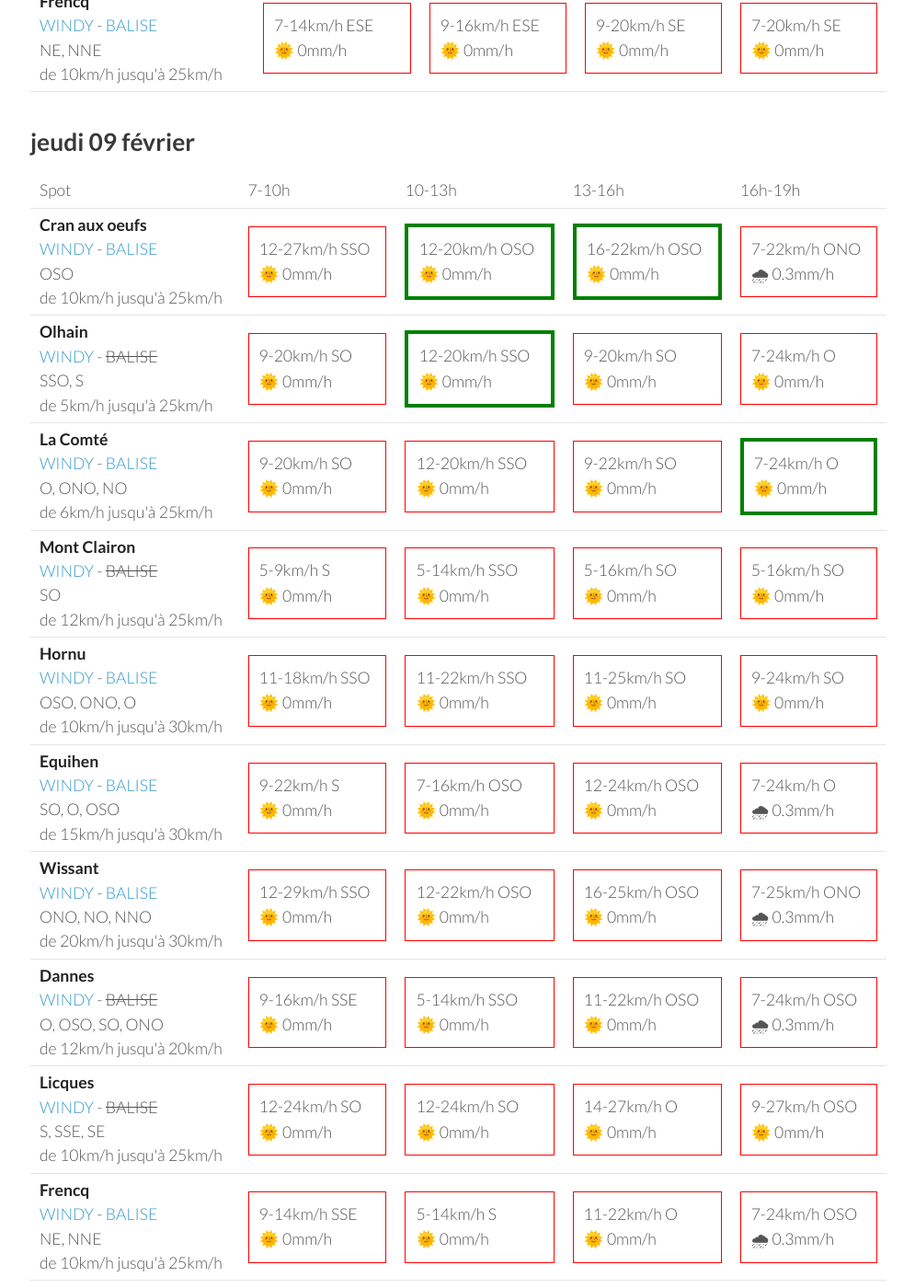
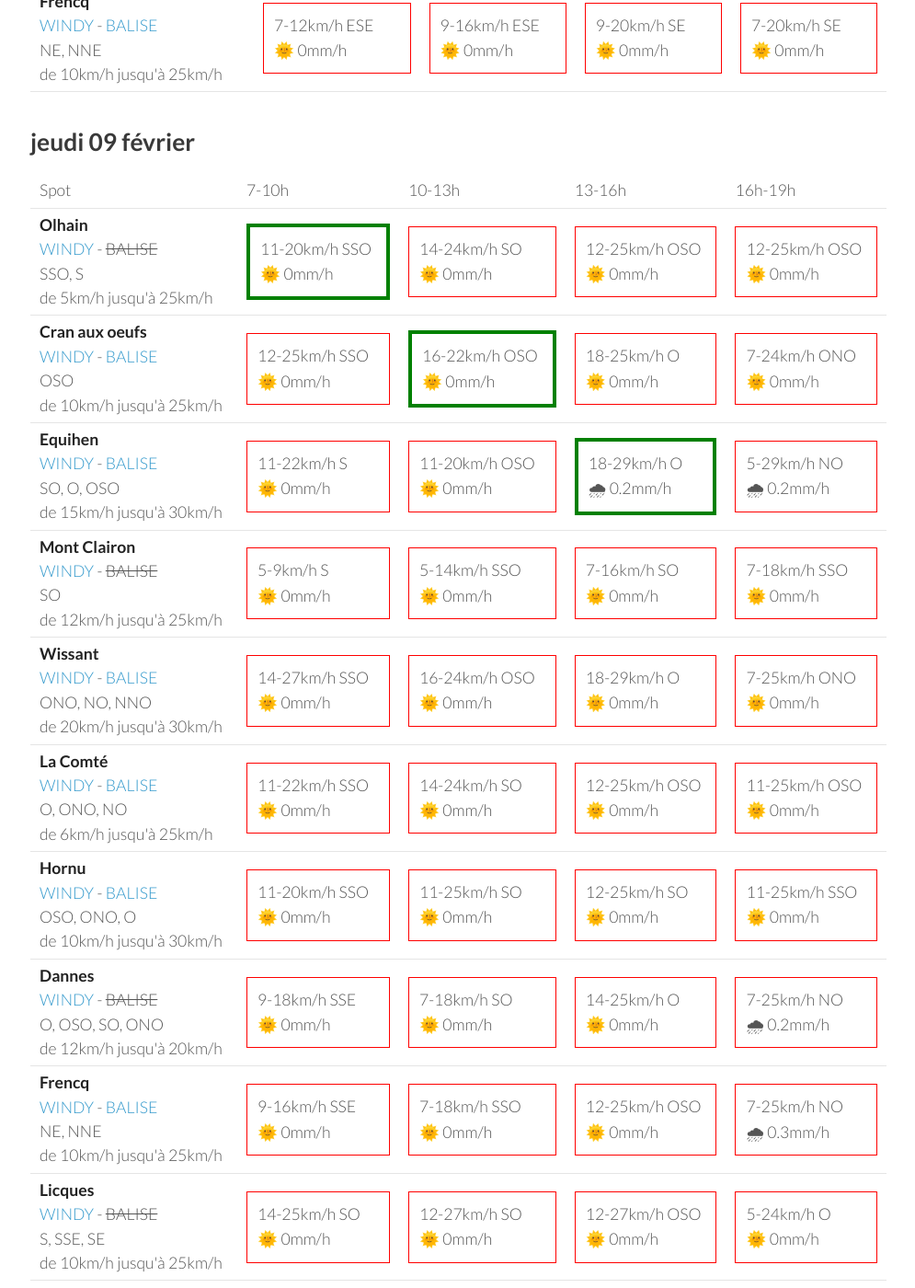
Before and after one commit to parapente-dans-le-nord/parapente-dans-le-nord.github.io, a Jekyll site: the page built from all.markdown, in a window 1280 px wide and 1400 px high, scrolled down 4366 px. Shown: the whole window at 92% size, without its empty margins (25-1020 px from the left). Built offline with Jekyll 4.4.1, drawn with Linux system fonts in a browser that asks for light colours; some of the changed text lies outside the part shown.

Commit message:
update index.markdown

```diff
--- a/all.markdown
+++ b/all.markdown
@@ -266,19 +266,19 @@ page mise à jour le lundi 06 février 13:03
         <td><strong>Olhain</strong><br><a href="https://windy.com/50.434/2.586?50.031,2.587,8,m:e3eagft">WINDY</a> - <span class="no-balise"> BALISE </span><br> <span class="vent-favorable">SSO, S</span><br><span class="force-vent">de 5km/h jusqu'à 25km/h</span> </td>
 
             <td><div class="not-flyable"><p>7-11km/h SSE</p><p>🌞 0mm/h</p></div></td>
-            <td><div class="not-flyable"><p>7-14km/h SE</p><p>🌞 0mm/h</p></div></td>
-            <td><div class="not-flyable"><p>9-20km/h SE</p><p>🌞 0mm/h</p></div></td>
-            <td><div class="not-flyable"><p>7-20km/h ESE</p><p>🌞 0mm/h</p></div></td>
+            <td><div class="not-flyable"><p>5-12km/h SE</p><p>🌞 0mm/h</p></div></td>
+            <td><div class="not-flyable"><p>9-18km/h SE</p><p>🌞 0mm/h</p></div></td>
+            <td><div class="not-flyable"><p>7-20km/h SE</p><p>🌞 0mm/h</p></div></td>
 
 
     </tr>
 <tr>
         <td><strong>La Comté</strong><br><a href="https://windy.com/50.426/2.500?50.025,2.499,8">WINDY</a> - <span class=""><a href="https://balisemeteo.com/balise.php?idBalise=">BALISE</a> </span><br> <span class="vent-favorable">O, ONO, NO</span><br><span class="force-vent">de 6km/h jusqu'à 25km/h</span> </td>
 
-            <td><div class="not-flyable"><p>5-11km/h SSE</p><p>🌞 0mm/h</p></div></td>
+            <td><div class="not-flyable"><p>7-11km/h SSE</p><p>🌞 0mm/h</p></div></td>
             <td><div class="not-flyable"><p>7-14km/h SE</p><p>🌞 0mm/h</p></div></td>
             <td><div class="not-flyable"><p>9-20km/h SE</p><p>🌞 0mm/h</p></div></td>
-            <td><div class="not-flyable"><p>7-20km/h ESE</p><p>🌞 0mm/h</p></div></td>
+            <td><div class="not-flyable"><p>9-20km/h SE</p><p>🌞 0mm/h</p></div></td>
 
 
     </tr>
@@ -288,7 +288,7 @@ page mise à jour le lundi 06 février 13:03
             <td><div class="not-flyable"><p>7-12km/h ESE</p><p>🌞 0mm/h</p></div></td>
             <td><div class="not-flyable"><p>9-16km/h ESE</p><p>🌞 0mm/h</p></div></td>
             <td><div class="not-flyable"><p>9-20km/h SE</p><p>🌞 0mm/h</p></div></td>
-            <td><div class="not-flyable"><p>7-20km/h SE</p><p>🌞 0mm/h</p></div></td>
+            <td><div class="not-flyable"><p>7-18km/h SE</p><p>🌞 0mm/h</p></div></td>
 
 
     </tr>
@@ -297,8 +297,8 @@ page mise à jour le lundi 06 février 13:03
 
             <td><div class="not-flyable"><p>11-18km/h ESE</p><p>🌞 0mm/h</p></div></td>
             <td><div class="not-flyable"><p>9-18km/h SE</p><p>🌞 0mm/h</p></div></td>
-            <td><div class="not-flyable"><p>5-14km/h SSE</p><p>🌞 0mm/h</p></div></td>
-            <td><div class="not-flyable"><p>3-11km/h SSE</p><p>🌞 0mm/h</p></div></td>
+            <td><div class="not-flyable"><p>5-16km/h SSE</p><p>🌞 0mm/h</p></div></td>
+            <td><div class="not-flyable"><p>1-11km/h SE</p><p>🌞 0mm/h</p></div></td>
 
 
     </tr>
@@ -316,8 +316,8 @@ page mise à jour le lundi 06 février 13:03
         <td><strong>Zuydcotte</strong><br><a href="https://windy.com/51.064/2.491?50.669,2.488,8,m:e4hagfk">WINDY</a> - <span class=""><a href="https://www.allosurf.net/meteo/live/dunkerque-station-meteo-lfak-8329.html">BALISE</a> </span><br> <span class="vent-favorable">NNO, N</span><br><span class="force-vent">de 15km/h jusqu'à 30km/h</span> </td>
 
             <td><div class="not-flyable"><p>7-12km/h SE</p><p>🌞 0mm/h</p></div></td>
-            <td><div class="not-flyable"><p>7-14km/h SSE</p><p>🌞 0mm/h</p></div></td>
-            <td><div class="not-flyable"><p>7-16km/h SSE</p><p>🌞 0mm/h</p></div></td>
+            <td><div class="not-flyable"><p>7-14km/h SE</p><p>🌞 0mm/h</p></div></td>
+            <td><div class="not-flyable"><p>7-16km/h SE</p><p>🌞 0mm/h</p></div></td>
             <td><div class="not-flyable"><p>9-16km/h SE</p><p>🌞 0mm/h</p></div></td>
 
 
@@ -325,10 +325,10 @@ page mise à jour le lundi 06 février 13:03
 <tr>
         <td><strong>Wissant</strong><br><a href="https://windy.com/50.885/1.653?50.488,1.653,8,m:e3XagdU">WINDY</a> - <span class=""><a href="https://balisemeteo.com/balise_histo.php?idBalise=159">BALISE</a> </span><br> <span class="vent-favorable">ONO, NO, NNO</span><br><span class="force-vent">de 20km/h jusqu'à 30km/h</span> </td>
 
-            <td><div class="not-flyable"><p>9-16km/h ESE</p><p>🌞 0mm/h</p></div></td>
-            <td><div class="not-flyable"><p>9-18km/h SE</p><p>🌞 0mm/h</p></div></td>
+            <td><div class="not-flyable"><p>11-16km/h ESE</p><p>🌞 0mm/h</p></div></td>
+            <td><div class="not-flyable"><p>9-18km/h ESE</p><p>🌞 0mm/h</p></div></td>
             <td><div class="not-flyable"><p>5-16km/h SSE</p><p>🌞 0mm/h</p></div></td>
-            <td><div class="not-flyable"><p>3-11km/h SSE</p><p>🌞 0mm/h</p></div></td>
+            <td><div class="not-flyable"><p>1-12km/h SE</p><p>🌞 0mm/h</p></div></td>
 
 
     </tr>
@@ -336,9 +336,9 @@ page mise à jour le lundi 06 février 13:03
         <td><strong>Hornu</strong><br><a href="https://windy.com/50.424/3.819?50.024,3.818,8,m:e3daghw">WINDY</a> - <span class=""><a href="https://balisemeteo.com/balise_histo.php?idBalise=5040">BALISE</a> </span><br> <span class="vent-favorable">OSO, ONO, O</span><br><span class="force-vent">de 10km/h jusqu'à 30km/h</span> </td>
 
             <td><div class="not-flyable"><p>5-11km/h ESE</p><p>🌞 0mm/h</p></div></td>
-            <td><div class="not-flyable"><p>5-14km/h ESE</p><p>🌞 0mm/h</p></div></td>
-            <td><div class="not-flyable"><p>5-14km/h E</p><p>🌞 0mm/h</p></div></td>
-            <td><div class="not-flyable"><p>5-14km/h E</p><p>🌞 0mm/h</p></div></td>
+            <td><div class="not-flyable"><p>7-14km/h ESE</p><p>🌞 0mm/h</p></div></td>
+            <td><div class="not-flyable"><p>3-14km/h E</p><p>🌞 0mm/h</p></div></td>
+            <td><div class="not-flyable"><p>5-12km/h E</p><p>🌞 0mm/h</p></div></td>
 
 
     </tr>
@@ -355,17 +355,17 @@ page mise à jour le lundi 06 février 13:03
 <tr>
         <td><strong>Mont Clairon</strong><br><a href="https://windy.com/49.919/2.729?49.515,2.730,8,m:e2magfH">WINDY</a> - <span class="no-balise"> BALISE </span><br> <span class="vent-favorable">SO</span><br><span class="force-vent">de 12km/h jusqu'à 25km/h</span> </td>
 
-            <td><div class="not-flyable"><p>5-11km/h E</p><p>🌞 0mm/h</p></div></td>
-            <td><div class="not-flyable"><p>7-16km/h E</p><p>🌞 0mm/h</p></div></td>
-            <td><div class="not-flyable"><p>9-22km/h ESE</p><p>🌞 0mm/h</p></div></td>
-            <td><div class="not-flyable"><p>9-22km/h E</p><p>🌞 0mm/h</p></div></td>
+            <td><div class="not-flyable"><p>7-9km/h E</p><p>🌞 0mm/h</p></div></td>
+            <td><div class="not-flyable"><p>9-16km/h E</p><p>🌞 0mm/h</p></div></td>
+            <td><div class="not-flyable"><p>9-20km/h ESE</p><p>🌞 0mm/h</p></div></td>
+            <td><div class="not-flyable"><p>9-20km/h ESE</p><p>🌞 0mm/h</p></div></td>
 
 
     </tr>
 <tr>
         <td><strong>Frencq</strong><br><a href="https://windy.com/50.559/1.669?50.159,1.670,8,m:e3qagdV">WINDY</a> - <span class=""><a href="https://balisemeteo.com/balise_histo.php?idBalise=159">BALISE</a> </span><br> <span class="vent-favorable">NE, NNE</span><br><span class="force-vent">de 10km/h jusqu'à 25km/h</span> </td>
 
-            <td><div class="not-flyable"><p>7-14km/h ESE</p><p>🌞 0mm/h</p></div></td>
+            <td><div class="not-flyable"><p>7-12km/h ESE</p><p>🌞 0mm/h</p></div></td>
             <td><div class="not-flyable"><p>9-16km/h ESE</p><p>🌞 0mm/h</p></div></td>
             <td><div class="not-flyable"><p>9-20km/h SE</p><p>🌞 0mm/h</p></div></td>
             <td><div class="not-flyable"><p>7-20km/h SE</p><p>🌞 0mm/h</p></div></td>
@@ -389,32 +389,32 @@ page mise à jour le lundi 06 février 13:03
       <td>16h-19h</td>
     </tr>
 <tr>
-        <td><strong>Cran aux oeufs</strong><br><a href="https://windy.com/50.847/1.584?50.451,1.582,8,m:e3TagdN">WINDY</a> - <span class=""><a href="https://www.meteociel.fr/temps-reel/obs_villes.php?code2=7004">BALISE</a> </span><br> <span class="vent-favorable">OSO</span><br><span class="force-vent">de 10km/h jusqu'à 25km/h</span> </td>
+        <td><strong>Olhain</strong><br><a href="https://windy.com/50.434/2.586?50.031,2.587,8,m:e3eagft">WINDY</a> - <span class="no-balise"> BALISE </span><br> <span class="vent-favorable">SSO, S</span><br><span class="force-vent">de 5km/h jusqu'à 25km/h</span> </td>
 
-            <td><div class="not-flyable"><p>12-27km/h SSO</p><p>🌞 0mm/h</p></div></td>
-            <td><div class="flyable"><p>12-20km/h OSO</p><p>🌞 0mm/h</p></div></td>
-            <td><div class="flyable"><p>16-22km/h OSO</p><p>🌞 0mm/h</p></div></td>
-            <td><div class="not-flyable"><p>7-22km/h ONO</p><p>🌧 0.3mm/h</p></div></td>
+            <td><div class="flyable"><p>11-20km/h SSO</p><p>🌞 0mm/h</p></div></td>
+            <td><div class="not-flyable"><p>14-24km/h SO</p><p>🌞 0mm/h</p></div></td>
+            <td><div class="not-flyable"><p>12-25km/h OSO</p><p>🌞 0mm/h</p></div></td>
+            <td><div class="not-flyable"><p>12-25km/h OSO</p><p>🌞 0mm/h</p></div></td>
 
 
     </tr>
 <tr>
-        <td><strong>Olhain</strong><br><a href="https://windy.com/50.434/2.586?50.031,2.587,8,m:e3eagft">WINDY</a> - <span class="no-balise"> BALISE </span><br> <span class="vent-favorable">SSO, S</span><br><span class="force-vent">de 5km/h jusqu'à 25km/h</span> </td>
+        <td><strong>Cran aux oeufs</strong><br><a href="https://windy.com/50.847/1.584?50.451,1.582,8,m:e3TagdN">WINDY</a> - <span class=""><a href="https://www.meteociel.fr/temps-reel/obs_villes.php?code2=7004">BALISE</a> </span><br> <span class="vent-favorable">OSO</span><br><span class="force-vent">de 10km/h jusqu'à 25km/h</span> </td>
 
-            <td><div class="not-flyable"><p>9-20km/h SO</p><p>🌞 0mm/h</p></div></td>
-            <td><div class="flyable"><p>12-20km/h SSO</p><p>🌞 0mm/h</p></div></td>
-            <td><div class="not-flyable"><p>9-20km/h SO</p><p>🌞 0mm/h</p></div></td>
-            <td><div class="not-flyable"><p>7-24km/h O</p><p>🌞 0mm/h</p></div></td>
+            <td><div class="not-flyable"><p>12-25km/h SSO</p><p>🌞 0mm/h</p></div></td>
+            <td><div class="flyable"><p>16-22km/h OSO</p><p>🌞 0mm/h</p></div></td>
+            <td><div class="not-flyable"><p>18-25km/h O</p><p>🌞 0mm/h</p></div></td>
+            <td><div class="not-flyable"><p>7-24km/h ONO</p><p>🌞 0mm/h</p></div></td>
 
 
     </tr>
 <tr>
-        <td><strong>La Comté</strong><br><a href="https://windy.com/50.426/2.500?50.025,2.499,8">WINDY</a> - <span class=""><a href="https://balisemeteo.com/balise.php?idBalise=">BALISE</a> </span><br> <span class="vent-favorable">O, ONO, NO</span><br><span class="force-vent">de 6km/h jusqu'à 25km/h</span> </td>
+        <td><strong>Equihen</strong><br><a href="https://windy.com/50.679/1.572?50.279,1.571,8,m:e3CagdM">WINDY</a> - <span class=""><a href="https://balisemeteo.com/balise_histo.php?idBalise=159">BALISE</a> </span><br> <span class="vent-favorable">SO, O, OSO</span><br><span class="force-vent">de 15km/h jusqu'à 30km/h</span> </td>
 
-            <td><div class="not-flyable"><p>9-20km/h SO</p><p>🌞 0mm/h</p></div></td>
-            <td><div class="not-flyable"><p>12-20km/h SSO</p><p>🌞 0mm/h</p></div></td>
-            <td><div class="not-flyable"><p>9-22km/h SO</p><p>🌞 0mm/h</p></div></td>
-            <td><div class="flyable"><p>7-24km/h O</p><p>🌞 0mm/h</p></div></td>
+            <td><div class="not-flyable"><p>11-22km/h S</p><p>🌞 0mm/h</p></div></td>
+            <td><div class="not-flyable"><p>11-20km/h OSO</p><p>🌞 0mm/h</p></div></td>
+            <td><div class="flyable"><p>18-29km/h O</p><p>🌧 0.2mm/h</p></div></td>
+            <td><div class="not-flyable"><p>5-29km/h NO</p><p>🌧 0.2mm/h</p></div></td>
 
 
     </tr>
@@ -423,78 +423,78 @@ page mise à jour le lundi 06 février 13:03
 
             <td><div class="not-flyable"><p>5-9km/h S</p><p>🌞 0mm/h</p></div></td>
             <td><div class="not-flyable"><p>5-14km/h SSO</p><p>🌞 0mm/h</p></div></td>
-            <td><div class="not-flyable"><p>5-16km/h SO</p><p>🌞 0mm/h</p></div></td>
-            <td><div class="not-flyable"><p>5-16km/h SO</p><p>🌞 0mm/h</p></div></td>
+            <td><div class="not-flyable"><p>7-16km/h SO</p><p>🌞 0mm/h</p></div></td>
+            <td><div class="not-flyable"><p>7-18km/h SSO</p><p>🌞 0mm/h</p></div></td>
+
+
+    </tr>
+<tr>
+        <td><strong>Wissant</strong><br><a href="https://windy.com/50.885/1.653?50.488,1.653,8,m:e3XagdU">WINDY</a> - <span class=""><a href="https://balisemeteo.com/balise_histo.php?idBalise=159">BALISE</a> </span><br> <span class="vent-favorable">ONO, NO, NNO</span><br><span class="force-vent">de 20km/h jusqu'à 30km/h</span> </td>
+
+            <td><div class="not-flyable"><p>14-27km/h SSO</p><p>🌞 0mm/h</p></div></td>
+            <td><div class="not-flyable"><p>16-24km/h OSO</p><p>🌞 0mm/h</p></div></td>
+            <td><div class="not-flyable"><p>18-29km/h O</p><p>🌞 0mm/h</p></div></td>
+            <td><div class="not-flyable"><p>7-25km/h ONO</p><p>🌞 0mm/h</p></div></td>
+
+
+    </tr>
+<tr>
+        <td><strong>La Comté</strong><br><a href="https://windy.com/50.426/2.500?50.025,2.499,8">WINDY</a> - <span class=""><a href="https://balisemeteo.com/balise.php?idBalise=">BALISE</a> </span><br> <span class="vent-favorable">O, ONO, NO</span><br><span class="force-vent">de 6km/h jusqu'à 25km/h</span> </td>
+
+            <td><div class="not-flyable"><p>11-22km/h SSO</p><p>🌞 0mm/h</p></div></td>
+            <td><div class="not-flyable"><p>14-24km/h SO</p><p>🌞 0mm/h</p></div></td>
+            <td><div class="not-flyable"><p>12-25km/h OSO</p><p>🌞 0mm/h</p></div></td>
+            <td><div class="not-flyable"><p>11-25km/h OSO</p><p>🌞 0mm/h</p></div></td>
 
 
     </tr>
 <tr>
         <td><strong>Hornu</strong><br><a href="https://windy.com/50.424/3.819?50.024,3.818,8,m:e3daghw">WINDY</a> - <span class=""><a href="https://balisemeteo.com/balise_histo.php?idBalise=5040">BALISE</a> </span><br> <span class="vent-favorable">OSO, ONO, O</span><br><span class="force-vent">de 10km/h jusqu'à 30km/h</span> </td>
 
-            <td><div class="not-flyable"><p>11-18km/h SSO</p><p>🌞 0mm/h</p></div></td>
-            <td><div class="not-flyable"><p>11-22km/h SSO</p><p>🌞 0mm/h</p></div></td>
+            <td><div class="not-flyable"><p>11-20km/h SSO</p><p>🌞 0mm/h</p></div></td>
             <td><div class="not-flyable"><p>11-25km/h SO</p><p>🌞 0mm/h</p></div></td>
-            <td><div class="not-flyable"><p>9-24km/h SO</p><p>🌞 0mm/h</p></div></td>
-
-
-    </tr>
-<tr>
-        <td><strong>Equihen</strong><br><a href="https://windy.com/50.679/1.572?50.279,1.571,8,m:e3CagdM">WINDY</a> - <span class=""><a href="https://balisemeteo.com/balise_histo.php?idBalise=159">BALISE</a> </span><br> <span class="vent-favorable">SO, O, OSO</span><br><span class="force-vent">de 15km/h jusqu'à 30km/h</span> </td>
-
-            <td><div class="not-flyable"><p>9-22km/h S</p><p>🌞 0mm/h</p></div></td>
-            <td><div class="not-flyable"><p>7-16km/h OSO</p><p>🌞 0mm/h</p></div></td>
-            <td><div class="not-flyable"><p>12-24km/h OSO</p><p>🌞 0mm/h</p></div></td>
-            <td><div class="not-flyable"><p>7-24km/h O</p><p>🌧 0.3mm/h</p></div></td>
-
-
-    </tr>
-<tr>
-        <td><strong>Wissant</strong><br><a href="https://windy.com/50.885/1.653?50.488,1.653,8,m:e3XagdU">WINDY</a> - <span class=""><a href="https://balisemeteo.com/balise_histo.php?idBalise=159">BALISE</a> </span><br> <span class="vent-favorable">ONO, NO, NNO</span><br><span class="force-vent">de 20km/h jusqu'à 30km/h</span> </td>
-
-            <td><div class="not-flyable"><p>12-29km/h SSO</p><p>🌞 0mm/h</p></div></td>
-            <td><div class="not-flyable"><p>12-22km/h OSO</p><p>🌞 0mm/h</p></div></td>
-            <td><div class="not-flyable"><p>16-25km/h OSO</p><p>🌞 0mm/h</p></div></td>
-            <td><div class="not-flyable"><p>7-25km/h ONO</p><p>🌧 0.3mm/h</p></div></td>
+            <td><div class="not-flyable"><p>12-25km/h SO</p><p>🌞 0mm/h</p></div></td>
+            <td><div class="not-flyable"><p>11-25km/h SSO</p><p>🌞 0mm/h</p></div></td>
 
 
     </tr>
 <tr>
         <td><strong>Dannes</strong><br><a href="https://windy.com/50.587/1.637?50.188,1.637,8">WINDY</a> - <span class="no-balise"> BALISE </span><br> <span class="vent-favorable">O, OSO, SO, ONO</span><br><span class="force-vent">de 12km/h jusqu'à 20km/h</span> </td>
 
+            <td><div class="not-flyable"><p>9-18km/h SSE</p><p>🌞 0mm/h</p></div></td>
+            <td><div class="not-flyable"><p>7-18km/h SO</p><p>🌞 0mm/h</p></div></td>
+            <td><div class="not-flyable"><p>14-25km/h O</p><p>🌞 0mm/h</p></div></td>
+            <td><div class="not-flyable"><p>7-25km/h NO</p><p>🌧 0.2mm/h</p></div></td>
+
+
+    </tr>
+<tr>
+        <td><strong>Frencq</strong><br><a href="https://windy.com/50.559/1.669?50.159,1.670,8,m:e3qagdV">WINDY</a> - <span class=""><a href="https://balisemeteo.com/balise_histo.php?idBalise=159">BALISE</a> </span><br> <span class="vent-favorable">NE, NNE</span><br><span class="force-vent">de 10km/h jusqu'à 25km/h</span> </td>
+
             <td><div class="not-flyable"><p>9-16km/h SSE</p><p>🌞 0mm/h</p></div></td>
-            <td><div class="not-flyable"><p>5-14km/h SSO</p><p>🌞 0mm/h</p></div></td>
-            <td><div class="not-flyable"><p>11-22km/h OSO</p><p>🌞 0mm/h</p></div></td>
-            <td><div class="not-flyable"><p>7-24km/h OSO</p><p>🌧 0.3mm/h</p></div></td>
+            <td><div class="not-flyable"><p>7-18km/h SSO</p><p>🌞 0mm/h</p></div></td>
+            <td><div class="not-flyable"><p>12-25km/h OSO</p><p>🌞 0mm/h</p></div></td>
+            <td><div class="not-flyable"><p>7-25km/h NO</p><p>🌧 0.3mm/h</p></div></td>
 
 
     </tr>
 <tr>
         <td><strong>Licques</strong><br><a href="https://windy.com/50.786/1.936?50.388,1.934,8">WINDY</a> - <span class="no-balise"> BALISE </span><br> <span class="vent-favorable">S, SSE, SE</span><br><span class="force-vent">de 10km/h jusqu'à 25km/h</span> </td>
 
-            <td><div class="not-flyable"><p>12-24km/h SO</p><p>🌞 0mm/h</p></div></td>
-            <td><div class="not-flyable"><p>12-24km/h SO</p><p>🌞 0mm/h</p></div></td>
-            <td><div class="not-flyable"><p>14-27km/h O</p><p>🌞 0mm/h</p></div></td>
-            <td><div class="not-flyable"><p>9-27km/h OSO</p><p>🌞 0mm/h</p></div></td>
-
-
-    </tr>
-<tr>
-        <td><strong>Frencq</strong><br><a href="https://windy.com/50.559/1.669?50.159,1.670,8,m:e3qagdV">WINDY</a> - <span class=""><a href="https://balisemeteo.com/balise_histo.php?idBalise=159">BALISE</a> </span><br> <span class="vent-favorable">NE, NNE</span><br><span class="force-vent">de 10km/h jusqu'à 25km/h</span> </td>
-
-            <td><div class="not-flyable"><p>9-14km/h SSE</p><p>🌞 0mm/h</p></div></td>
-            <td><div class="not-flyable"><p>5-14km/h S</p><p>🌞 0mm/h</p></div></td>
-            <td><div class="not-flyable"><p>11-22km/h O</p><p>🌞 0mm/h</p></div></td>
-            <td><div class="not-flyable"><p>7-24km/h OSO</p><p>🌧 0.3mm/h</p></div></td>
+            <td><div class="not-flyable"><p>14-25km/h SO</p><p>🌞 0mm/h</p></div></td>
+            <td><div class="not-flyable"><p>12-27km/h SO</p><p>🌞 0mm/h</p></div></td>
+            <td><div class="not-flyable"><p>12-27km/h OSO</p><p>🌞 0mm/h</p></div></td>
+            <td><div class="not-flyable"><p>5-24km/h O</p><p>🌞 0mm/h</p></div></td>
 
 
     </tr>
 <tr>
         <td><strong>Zuydcotte</strong><br><a href="https://windy.com/51.064/2.491?50.669,2.488,8,m:e4hagfk">WINDY</a> - <span class=""><a href="https://www.allosurf.net/meteo/live/dunkerque-station-meteo-lfak-8329.html">BALISE</a> </span><br> <span class="vent-favorable">NNO, N</span><br><span class="force-vent">de 15km/h jusqu'à 30km/h</span> </td>
 
-            <td><div class="not-flyable"><p>12-20km/h SSO</p><p>🌞 0mm/h</p></div></td>
             <td><div class="not-flyable"><p>12-22km/h SSO</p><p>🌞 0mm/h</p></div></td>
-            <td><div class="not-flyable"><p>12-20km/h OSO</p><p>🌞 0mm/h</p></div></td>
-            <td><div class="not-flyable"><p>12-24km/h O</p><p>🌧 0.2mm/h</p></div></td>
+            <td><div class="not-flyable"><p>14-24km/h SO</p><p>🌞 0mm/h</p></div></td>
+            <td><div class="not-flyable"><p>16-24km/h OSO</p><p>🌞 0mm/h</p></div></td>
+            <td><div class="not-flyable"><p>9-24km/h ONO</p><p>🌞 0mm/h</p></div></td>
 
 
     </tr>
```
Also changed, not shown: other parts of all.markdown (+1 -1 lines), index.markdown (+16 -16 lines).
